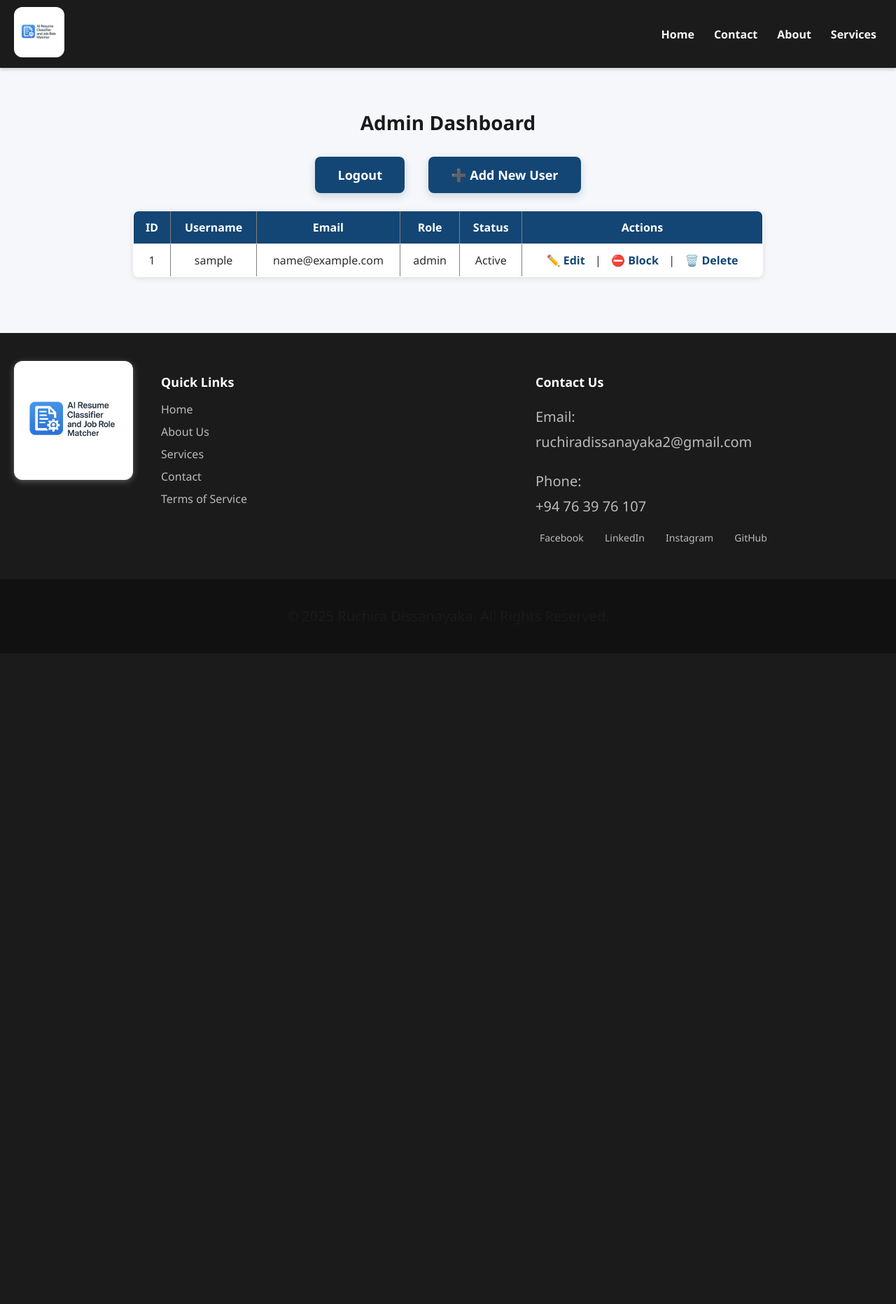
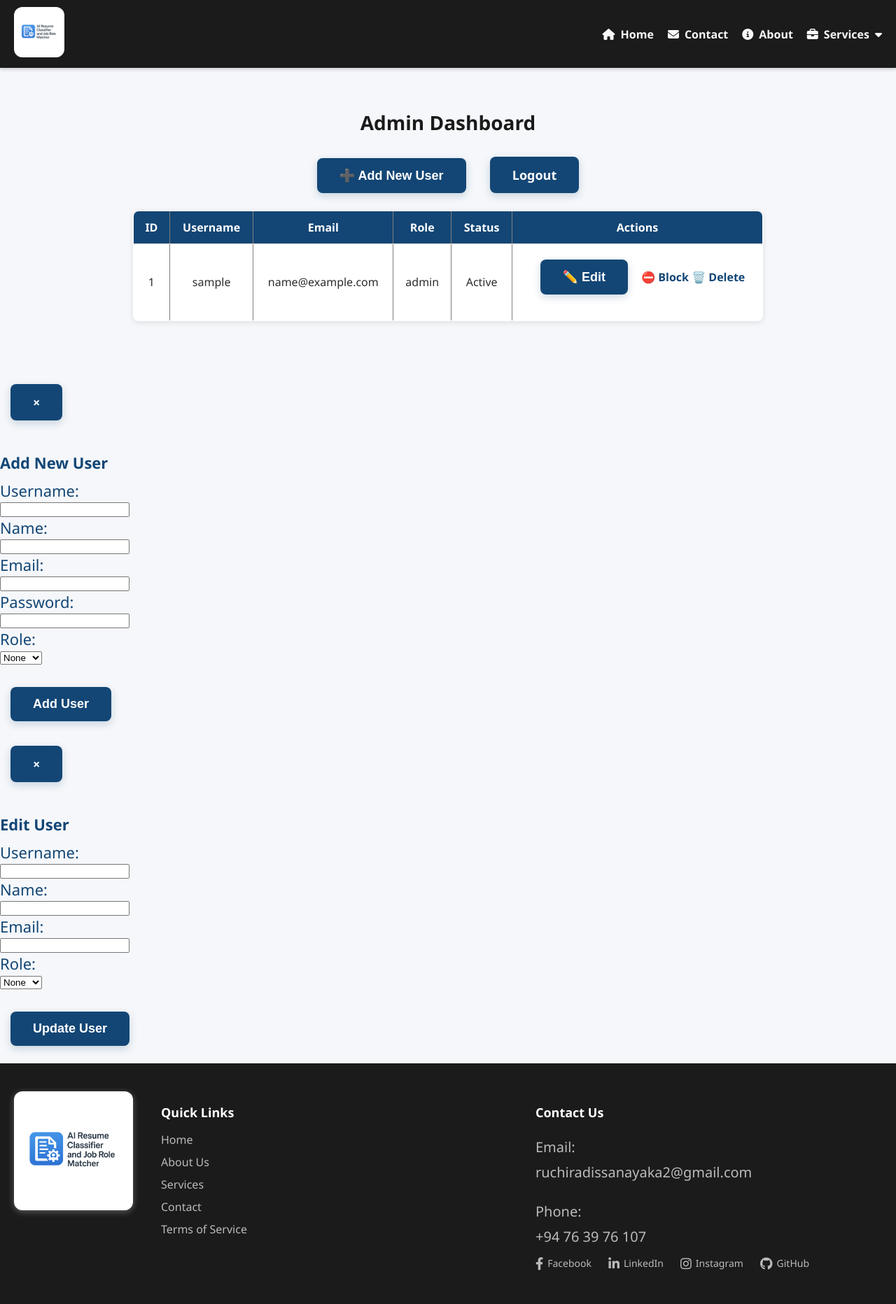
Before and after one commit to RuchiDissa/resume-classifier-ai, a Flask app: page /admin in a window 1280 px wide. Shown: the top 1864 px of the page at 70% size. Before the commit the page ends 778 px from the top, so only its background shows below. Run offline with Flask 2, Linux system fonts and the light colour scheme; the visitor is signed in with stand-in values (Sample User, id 1); data comes from the database, SQL or seed files in the repository.

Commit message:
Update admin.html

```diff
--- a/app/templates/admin.html
+++ b/app/templates/admin.html
@@ -4,16 +4,18 @@
   <meta charset="UTF-8">
   <title>Admin Dashboard</title>
   <link rel="stylesheet" href="{{ url_for('static', filename='style.css') }}">
+  <link rel="stylesheet" href="https://cdnjs.cloudflare.com/ajax/libs/font-awesome/6.4.0/css/all.min.css" />
 </head>
 <body>
 <header>
-    {% include 'partials/navbar.html' %}
-  </header>
+  {% include 'partials/navbar.html' %}
+</header>
+
 <main>
   <div class="container">
     <h1>Admin Dashboard</h1>
+    <button onclick="openModal('addUserModal')" class="btn">➕ Add New User</button>
     <a href="{{ url_for('auth.logout') }}" class="btn">Logout</a>
-    <a href="{{ url_for('routes.add_user') }}" class="btn">➕ Add New User</a>
 
     <table border="1" cellpadding="5">
       <tr>
@@ -26,16 +28,83 @@
         <td>{{ user.email }}</td>
         <td>{{ user.role }}</td>
         <td>{{ 'Blocked' if user.blocked else 'Active' }}</td>
-        <td class="actions-cell">
-  <a href="{{ url_for('routes.edit_user', user_id=user.id) }}">✏️ Edit</a> &nbsp;|&nbsp;
-  <a href="{{ url_for('routes.toggle_block_user', user_id=user.id) }}">⛔ Block</a> &nbsp;|&nbsp;
-  <a href="{{ url_for('routes.delete_user', user_id=user.id) }}">🗑️ Delete</a>
-</td>
+        <td>
+          <button onclick="openEditModal({{ user.id }}, '{{ user.username }}', '{{ user.name }}', '{{ user.email }}', '{{ user.role }}')" class="btn">✏️ Edit</button>
+          <a href="{{ url_for('routes.toggle_block_user', user_id=user.id) }}">⛔ Block</a>
+          <a href="{{ url_for('routes.delete_user', user_id=user.id) }}">🗑️ Delete</a>
+        </td>
       </tr>
       {% endfor %}
     </table>
   </div>
 </main>
- {% include 'partials/footer.html' %}
+
+<div id="addUserModal" class="modal">
+  <div class="modal-content">
+    <span class="btn" onclick="closeModal('addUserModal')">&times;</span>
+    <h2>Add New User</h2>
+    <form method="POST" action="{{ url_for('routes.add_user') }}">
+      <label>Username:</label><br>
+      <input type="text" name="username" required><br>
+      <label>Name:</label><br>
+      <input type="text" name="name" required><br>
+      <label>Email:</label><br>
+      <input type="email" name="email" required><br>
+      <label>Password:</label><br>
+      <input type="password" name="password" required><br>
+      <label>Role:</label><br>
+      <select name="role">
+        <option value="none">None</option>
+        <option value="admin">Admin</option>
+      </select><br><br>
+      <button type="submit" class="btn">Add User</button>
+    </form>
+  </div>
+</div>
+
+
+<div id="editUserModal" class="modal">
+  <div class="modal-content">
+    <span class="btn" onclick="closeModal('editUserModal')">&times;</span>
+    <h2>Edit User</h2>
+    <form method="POST" id="editUserForm">
+      <input type="hidden" name="user_id" id="editUserId">
+      <label>Username:</label><br>
+      <input type="text" name="username" id="editUsername" required><br>
+      <label>Name:</label><br>
+      <input type="text" name="name" id="editName" required><br>
+      <label>Email:</label><br>
+      <input type="email" name="email" id="editEmail" required><br>
+      <label>Role:</label><br>
+      <select name="role" id="editRole">
+        <option value="none">None</option>
+        <option value="admin">Admin</option>
+      </select><br><br>
+      <button type="submit" class="btn">Update User</button>
+    </form>
+  </div>
+</div>
+
+<script>
+function openModal(id) {
+  document.getElementById(id).style.display = 'block';
+}
+
+function closeModal(id) {
+  document.getElementById(id).style.display = 'none';
+}
+
+function openEditModal(id, username, name, email, role) {
+  document.getElementById('editUserId').value = id;
+  document.getElementById('editUsername').value = username;
+  document.getElementById('editName').value = name;
+  document.getElementById('editEmail').value = email;
+  document.getElementById('editRole').value = role;
+  document.getElementById('editUserForm').action = `/admin/edit-user/${id}`;
+  openModal('editUserModal');
+}
+</script>
+
+{% include 'partials/footer.html' %}
 </body>
 </html>
```
